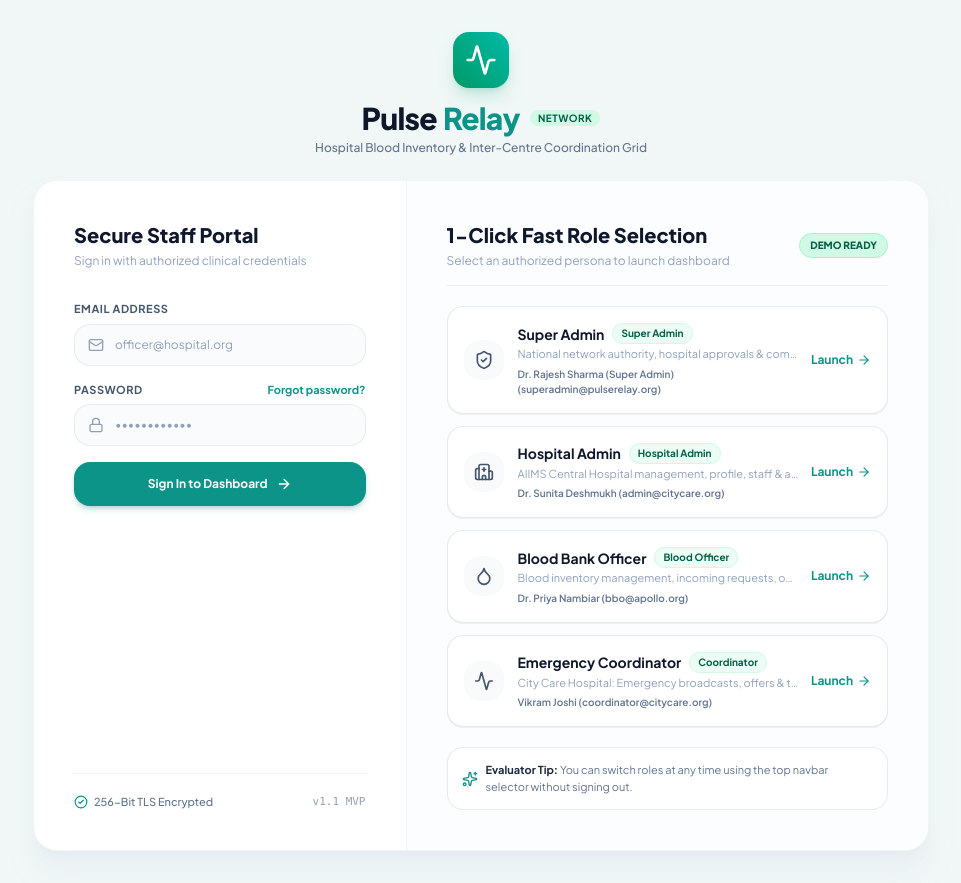
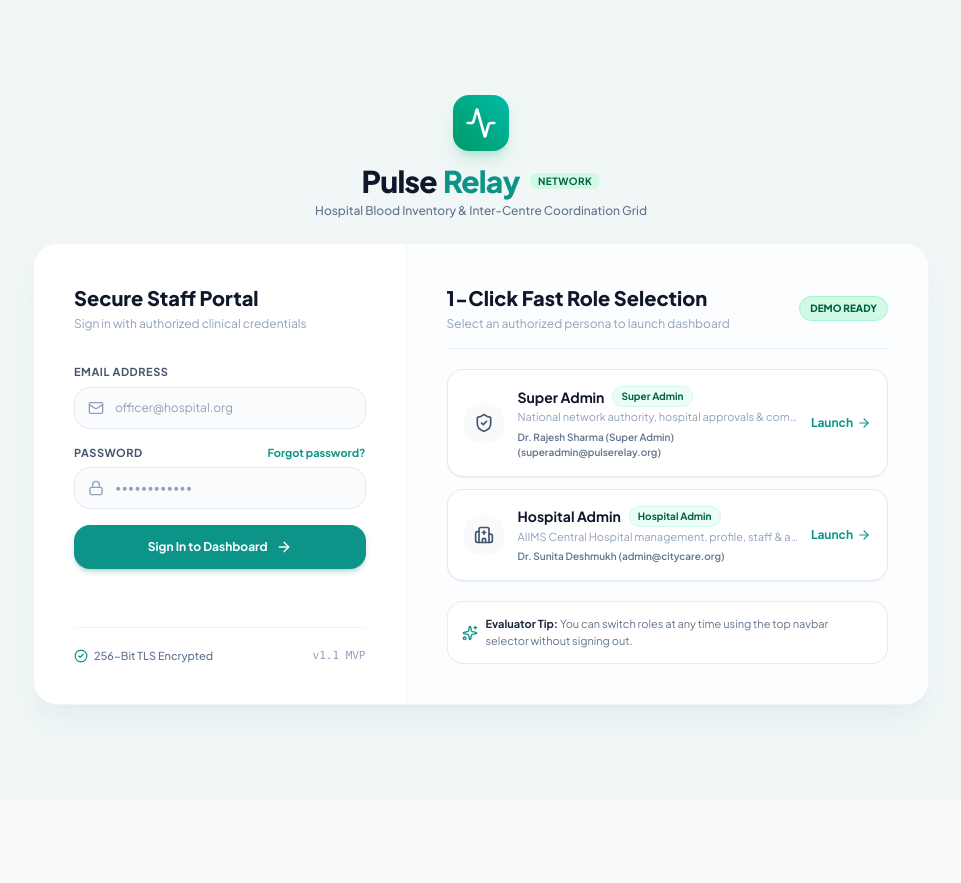
Before and after one commit to Anil250332/FinalRound-hackathon, a React (Vite) app: page /login in a window 1280 px wide. Shown: the whole page, without its empty margins (159-1120 px from the left). After the commit the page ends 800 px from the top, so only its background shows below. Built offline with nearby package versions, Linux system fonts and the light colour scheme.

Commit message:
feat: add inter-hospital network requests, 2-dashboard consolidation, vercel.json SPA rewrite

```diff
--- a/src/components/common/Header.tsx
+++ b/src/components/common/Header.tsx
@@ -131,8 +131,7 @@ export const Header: React.FC<HeaderProps> = ({ onToggleMobileMenu }) => {
                 <button
                   key={item.role}
                   onClick={() => handleRoleSelect(item)}
-                  className={`w-full flex items-center space-x-2.5 px-4 py-2.5 text-xs text-left transition-colors ${
-                    activeRole === item.role
+                  className={`w-full flex items-center space-x-2.5 px-4 py-2.5 text-xs text-left transition-colors ${activeRole === item.role
                       ? 'bg-emerald-50 text-emerald-800 font-bold'
                       : 'text-slate-600 hover:bg-slate-50 hover:text-slate-900'
                     }`}
--- a/src/pages/auth/LoginPage.tsx
+++ b/src/pages/auth/LoginPage.tsx
@@ -43,24 +43,7 @@ export const LoginPage: React.FC = () => {
       badge: 'Hospital Admin',
       route: '/hospital-admin/overview',
     },
-    {
-      role: 'BLOOD_BANK_OFFICER' as UserRole,
-      title: 'Blood Bank Officer',
-      user: DEMO_USERS.bloodBankOfficer,
-      desc: 'Blood inventory management, incoming requests, offers & unit reservations',
-      icon: Droplet,
-      badge: 'Blood Officer',
-      route: '/blood-bank/overview',
-    },
-    {
-      role: 'EMERGENCY_COORDINATOR' as UserRole,
-      title: 'Emergency Coordinator',
-      user: DEMO_USERS.emergencyCoordinator,
-      desc: 'City Care Hospital: Emergency broadcasts, offers & transfer tracking',
-      icon: Activity,
-      badge: 'Coordinator',
-      route: '/coordinator/overview',
-    },
+
   ];
 
   const handleDemoLogin = async (account: (typeof demoAccounts)[0]) => {
@@ -87,10 +70,10 @@ export const LoginPage: React.FC = () => {
           user.role === 'SUPER_ADMIN'
             ? '/super-admin/overview'
             : user.role === 'HOSPITAL_ADMIN'
-            ? '/hospital-admin/overview'
-            : user.role === 'BLOOD_BANK_OFFICER'
-            ? '/blood-bank/overview'
-            : '/coordinator/overview';
+              ? '/hospital-admin/overview'
+              : user.role === 'BLOOD_BANK_OFFICER'
+                ? '/blood-bank/overview'
+                : '/coordinator/overview';
         setIsLoading(false);
         navigate(targetRoute);
         return;
--- a/src/pages/emergency/CreateEmergencyRequestPage.tsx
+++ b/src/pages/emergency/CreateEmergencyRequestPage.tsx
@@ -192,11 +192,10 @@ export const CreateEmergencyRequestPage: React.FC = () => {
                   type="button"
                   key={bg}
                   onClick={() => setBloodGroup(bg)}
-                  className={`py-3 px-2 rounded-2xl text-xs font-black transition-all ${
-                    bloodGroup === bg
+                  className={`py-3 px-2 rounded-2xl text-xs font-black transition-all ${bloodGroup === bg
                       ? 'bg-rose-600 text-white shadow-md shadow-rose-600/20 scale-105'
                       : 'bg-slate-50 text-slate-700 hover:bg-slate-100 border border-slate-200'
-                  }`}
+                    }`}
                 >
                   {bg}
                 </button>
```
Also changed, not shown: src/components/common/Sidebar.tsx (+3 -4 lines), src/types/index.ts (+10 -0 lines), vercel.json (added). Lines whose indentation alone changed are shown as unchanged.
